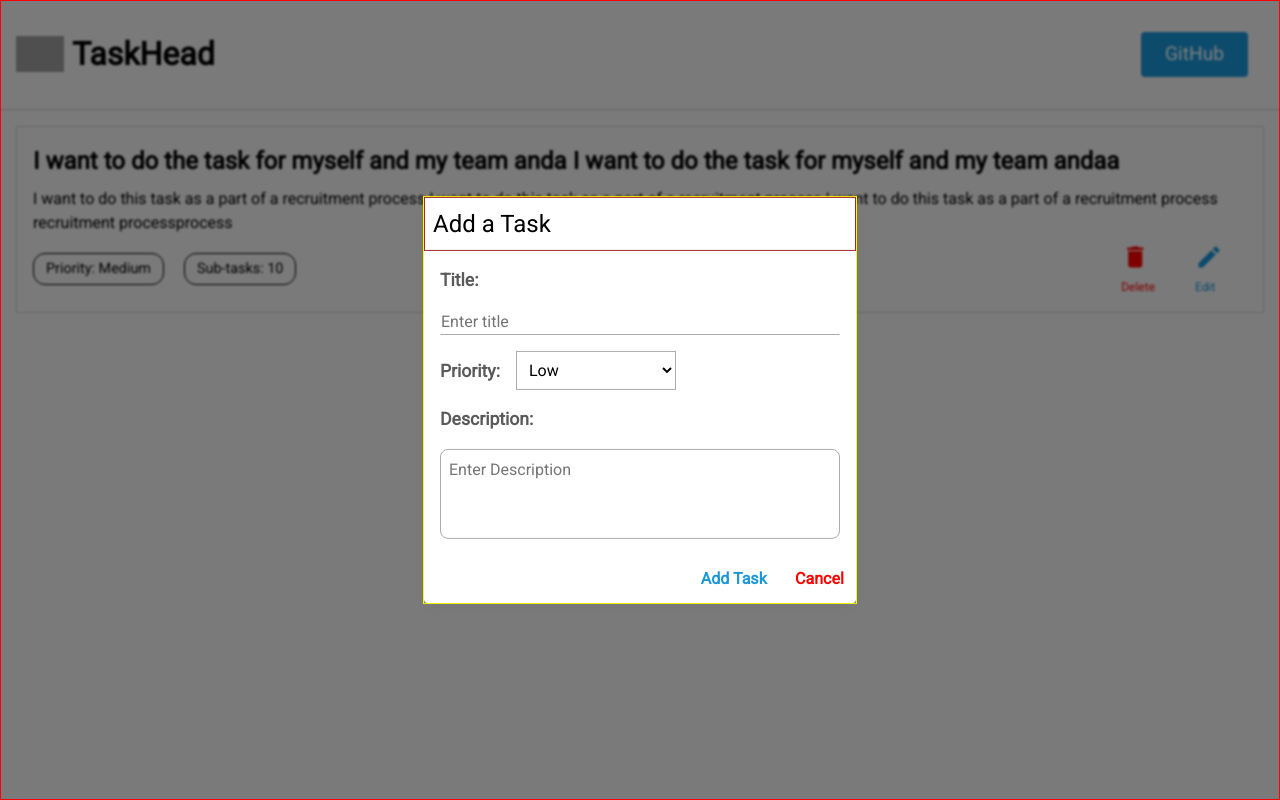
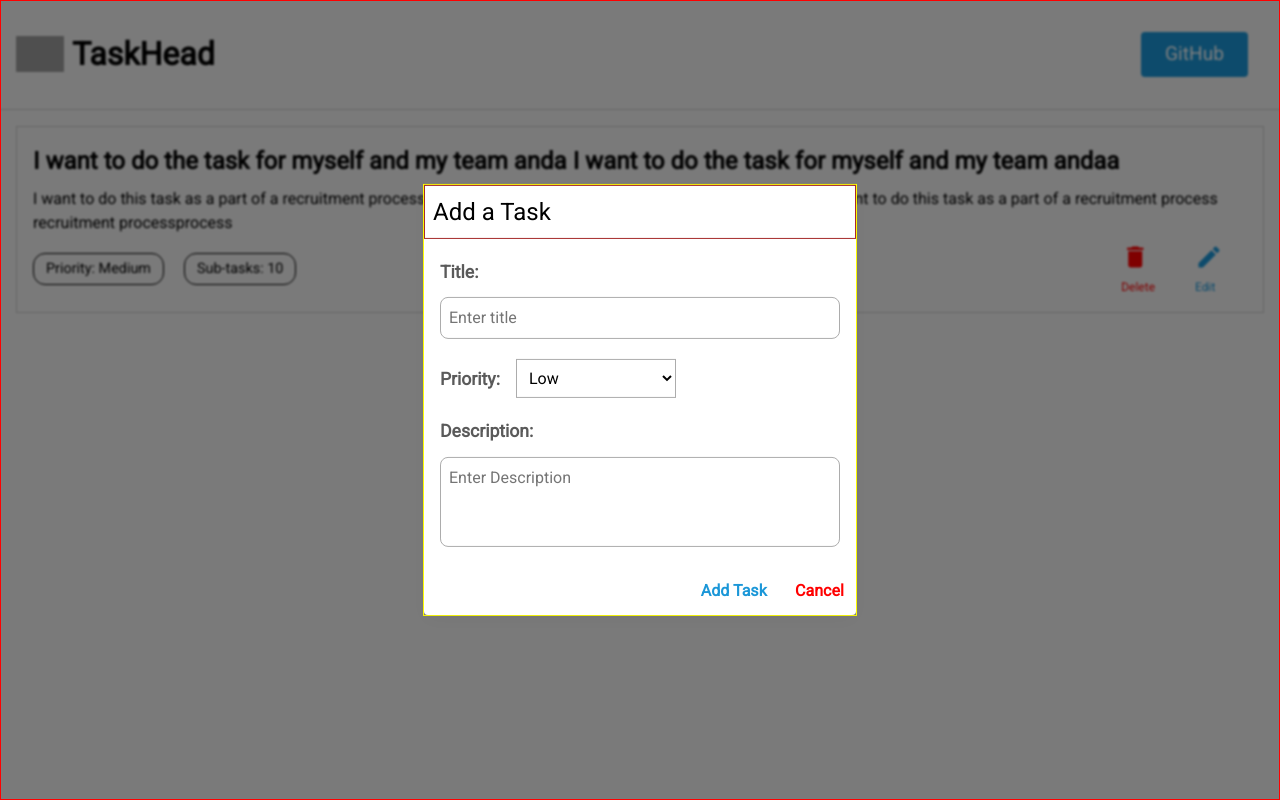
Before and after one commit to not-vibhu/taskhead, a React (Create React App) app: page / in a window 1280 px wide. Built offline with nearby package versions, Linux system fonts and the light colour scheme; grey boxes are pictures that could not be loaded.

Commit message:
style: updated modal styling

```diff
--- a/src/Components/Modal.jsx
+++ b/src/Components/Modal.jsx
@@ -44,8 +44,6 @@ export default function Modal() {
 
                     </div>
 
-
-
                     <div className="modal-actions">
 
                         <button className="add-button">Add Task</button>
--- a/src/Components/Styles/Modal.css
+++ b/src/Components/Styles/Modal.css
@@ -8,9 +8,9 @@
     top: 0;
     right: 0;
     bottom: 0;
-    z-index: 2;
+    z-index: 1;
     backdrop-filter: blur(1px);
-    border: 1px solid red
+    border: 1px solid red;
 }
 
 .modal-centered {
@@ -35,11 +35,11 @@
 }
 
 .task-input-container {
-    margin: 1rem;
+    margin: 1.25rem 1rem;
     display: flex;
     flex-direction: column;
     justify-content: center;
-    gap: 1rem;
+    gap: 0.75rem;
 }
 
 .task-input-title {
@@ -75,13 +75,14 @@
 .task-input-container input {
     width: 25rem;
     background-color: transparent;
-    border: 1px solid transparent;
-    border-bottom: 1px solid #acacac;
+    padding: 0.5rem;
+    border: 1px solid #acacac;
+    border-radius: 0.5rem;
 }
 
 .task-input-container input:focus {
     outline: none;
-    border-bottom: 2px solid var(--primary-color);
+    border: 2px solid var(--primary-color);
 }
 
 .task-input-container textarea {
```
